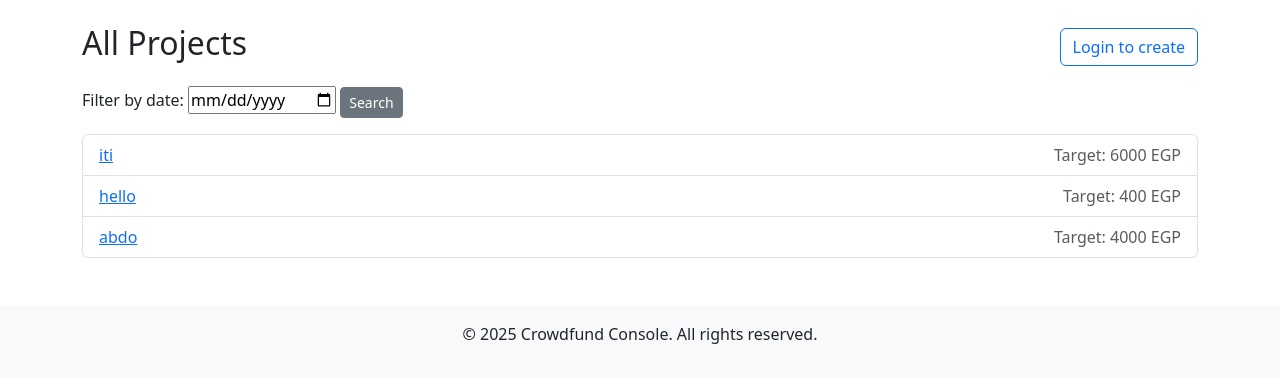
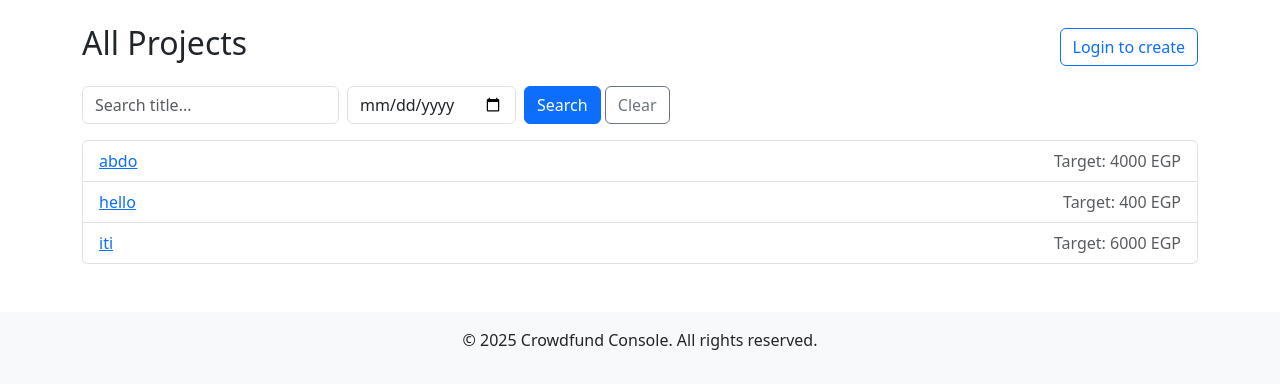
Before and after one commit to MhmoudRaslan/djangoproject, a Django app: page / in a window 1280 px wide. Shown: the part 56-445 px from the top of the page. Run offline with Django 5.2, Linux system fonts and the light colour scheme; data comes from the database, SQL or seed files in the repository; both versions use the stored data as it was after the commit.

Commit message:
last-commit

```diff
--- a/projects/views.py
+++ b/projects/views.py
@@ -10,6 +10,8 @@ from django.contrib import messages
 from django.views.generic import ListView, DetailView, CreateView, UpdateView, DeleteView
 from django.urls import reverse_lazy
 from django.conf import settings
+import datetime
+from django.utils import timezone
 
 from .models import User, Project, Donation
 from .forms import RegistrationForm, ProjectForm, DonationForm
@@ -99,6 +101,31 @@ class ProjectListView(ListView):
     context_object_name = "projects"
     paginate_by = 10
 
+    def get_queryset(self):
+        qs = super().get_queryset().filter(is_active=True).order_by("-created_at")
+        q = self.request.GET.get("q", "").strip()
+        date_str = self.request.GET.get("date", "").strip()
+
+        if q:
+            qs = qs.filter(title__icontains=q)
+
+        if date_str:
+            try:
+                # expects YYYY-MM-DD
+                d = datetime.date.fromisoformat(date_str)
+                qs = qs.filter(start_date__lte=d, end_date__gte=d)
+            except ValueError:
+                # invalid date — return empty queryset or ignore filter
+                qs = qs.none()
+
+        return qs
+
+    def get_context_data(self, **kwargs):
+        ctx = super().get_context_data(**kwargs)
+        ctx["q"] = self.request.GET.get("q", "")
+        ctx["date"] = self.request.GET.get("date", "")
+        return ctx
+
 
 class ProjectDetailView(DetailView):
     model = Project
--- a/templates/projects/project_list.html
+++ b/templates/projects/project_list.html
@@ -11,11 +11,22 @@
         <a href="{% url 'login' %}?next={% url 'project_create' %}" class="btn btn-outline-primary">Login to create</a>
     {% endif %}
 </div>
-<form method="get" class="mb-3">
-<label for="date">Filter by date:</label>
-<input type="date" name="date">
-<button class="btn btn-secondary btn-sm">Search</button>
-</form>
+<div class="row mb-3">
+  <div class="col-md-8">
+    <form class="row g-2" method="get">
+      <div class="col-auto">
+        <input type="text" name="q" class="form-control" placeholder="Search title..." value="{{ q }}">
+      </div>
+      <div class="col-auto">
+        <input type="date" name="date" class="form-control" value="{{ date }}">
+      </div>
+      <div class="col-auto">
+        <button type="submit" class="btn btn-primary">Search</button>
+        <a href="{% url 'project_list' %}" class="btn btn-outline-secondary">Clear</a>
+      </div>
+    </form>
+  </div>
+</div>
 <ul class="list-group">
 {% for project in projects %}
 <li class="list-group-item">
```
Also changed, not shown: db.sqlite3.
